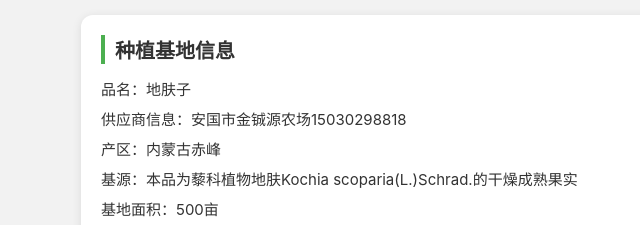
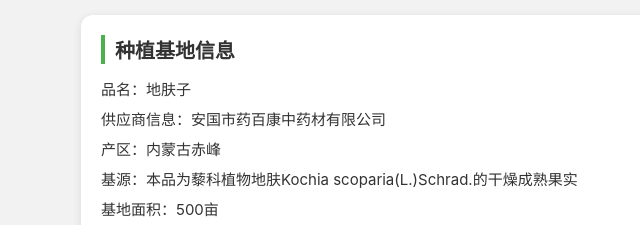
Before and after one commit to wenhongw0-hash/dfz, a plain HTML site: page index.html in a window 1280 px wide. Shown: the top 225 px of the page, 119-759 px from the left. Drawn offline with Linux system fonts and the light colour scheme.

Commit message:
Update index.html

```diff
--- a/index.html
+++ b/index.html
@@ -105,7 +105,7 @@
     <div id="base" class="section">
         <h2>种植基地信息</h2>
 		<div class="text-item">品名：地肤子</div>
-        <div class="text-item">供应商信息：安国市金铖源农场15030298818</div>
+        <div class="text-item">供应商信息：安国市药百康中药材有限公司</div>
         <div class="text-item">产区：内蒙古赤峰</div>
         <div class="text-item">基源：本品为藜科植物地肤Kochia scoparia(L.)Schrad.的干燥成熟果实</div>
         <div class="text-item">基地面积：500亩</div>
@@ -125,6 +125,7 @@
         <div class="text-item">实际总产量：200吨</div>
         <div class="text-item">初加工方法:净制</div>
         <div class="text-item">初加工数量：200吨</div>
+
 		<div class="text-item">初加工开始时间:2025-11-12</div>
     </div>
 
```
